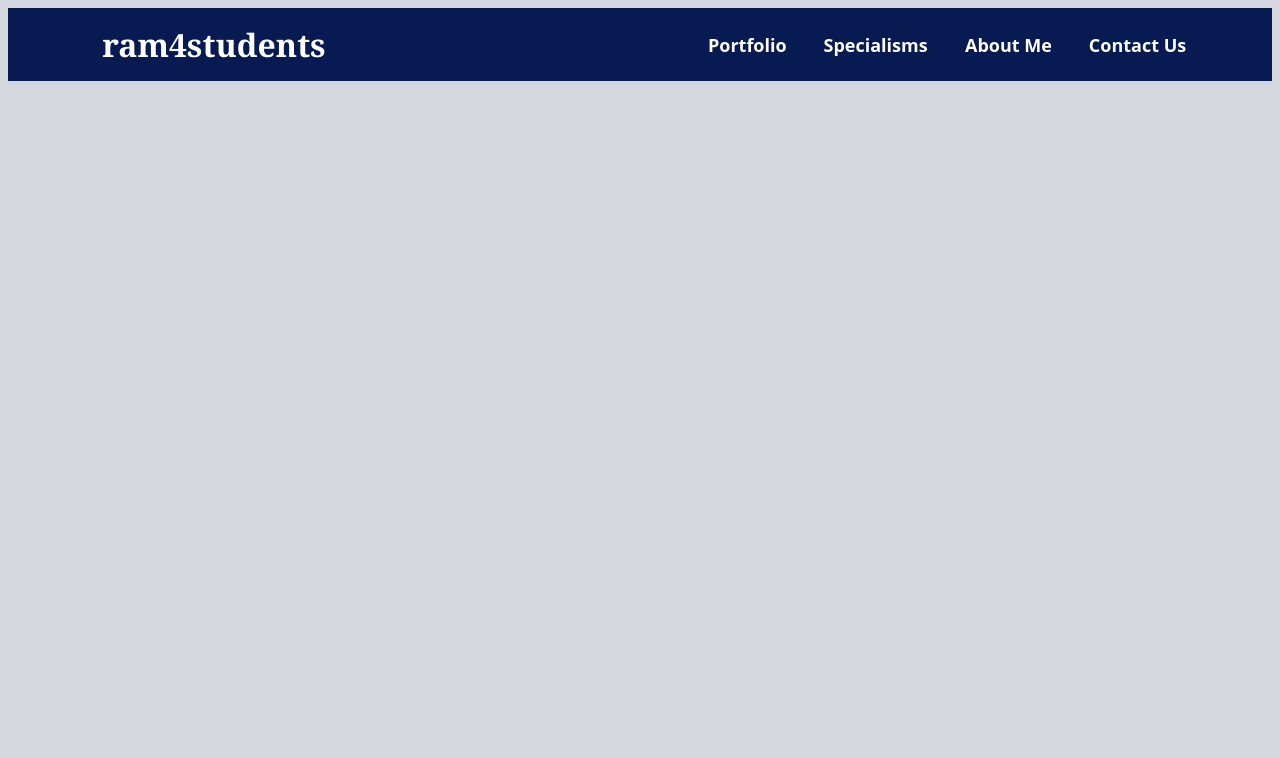
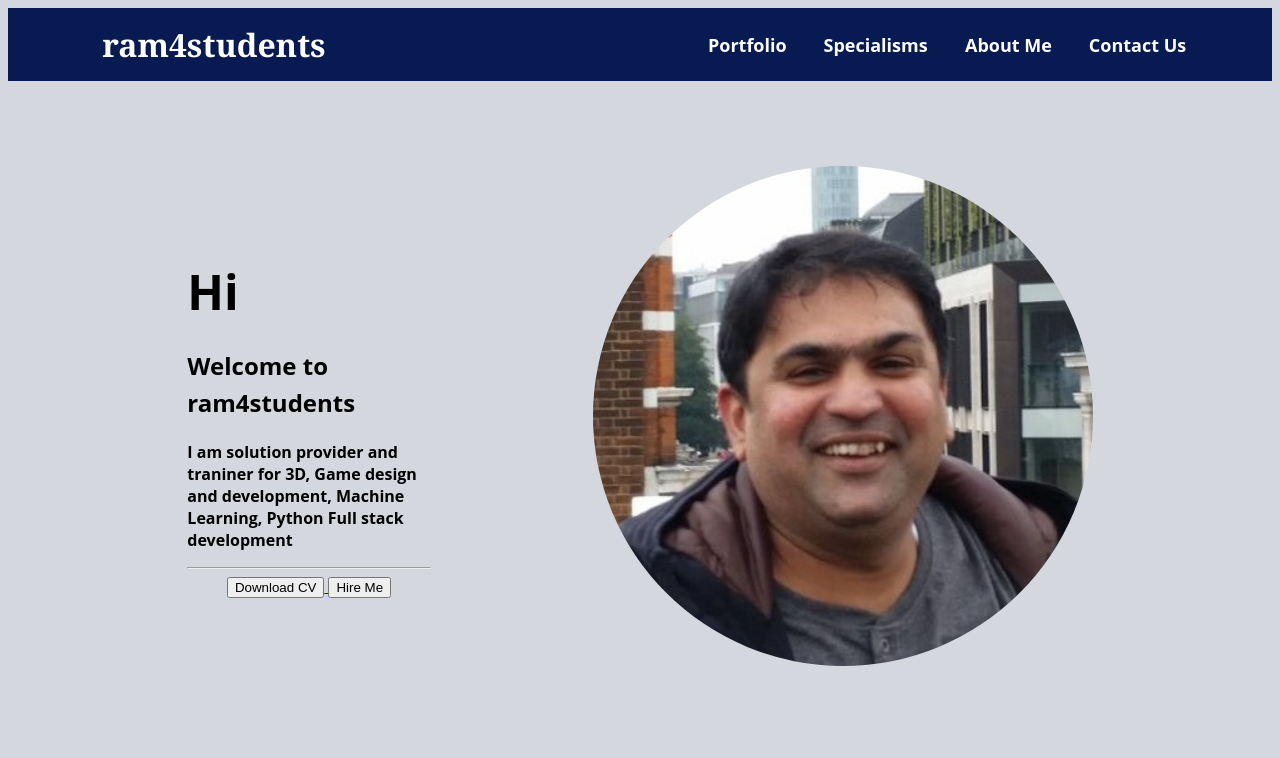
Before and after one commit to ram4students/Portfolio, a plain HTML site: page index.html in a window 1280 px wide. Drawn offline with Linux system fonts and the light colour scheme.

Commit message:
home created

```diff
--- a/index.html
+++ b/index.html
@@ -9,10 +9,13 @@
     <link rel="icon" type="image/png" href="images/favicon.png">
 
     <style>
-        body{
-            background-color:#d5d7de ;
+        body {
+            background-color: #d5d7de;
         }
 
+        .img{
+            border-radius: 50%;
+        }
     </style>
 
 </head>
@@ -50,6 +53,47 @@
     <!-- end navbar -->
 
 
+    <!-- Home -->
+
+    <table width="100%">
+        <tr>
+            <th>
+                <table width="85%" border="0" align="center" cellpadding="80">
+
+                    <tr>
+                        <td width="50%">
+                            <h1 align="left">
+                                <font face="Open Sans" size="7">Hi </font>
+                            </h1>
+                            <h1 align="left">
+                                <font face="Open Sans" size="5">Welcome to ram4students </font>
+                            </h1>
+                            <p align="left">
+                                <font face="Open Sans" size="3">
+                                    I am solution provider and traniner for 3D, Game design and development,
+                                    Machine
+                                    Learning, Python Full stack development
+                                </font>
+                            </p>
+                            <hr>
+                            <div align="center">
+                                <a href="images/ramresume.pdf" target=""> <button>Download CV</button> </a>
+                                <a href="mailto:ram4students@gmail.com"> <button>Hire Me</button> </a>
+                            </div>
+                        </td>
+                        <td>
+
+                            <img class="img" src="images/ramMaccha.jpg" alt="minion" height="500px">
+                        </td>
+
+                    </tr>
+                </table>
+            </th>
+        </tr>
+    </table>
+    <!-- End Home -->
+
+
 
 
 </body>
```
Also changed, not shown: images/ramMaccha.jpg (added), 1 other file.
